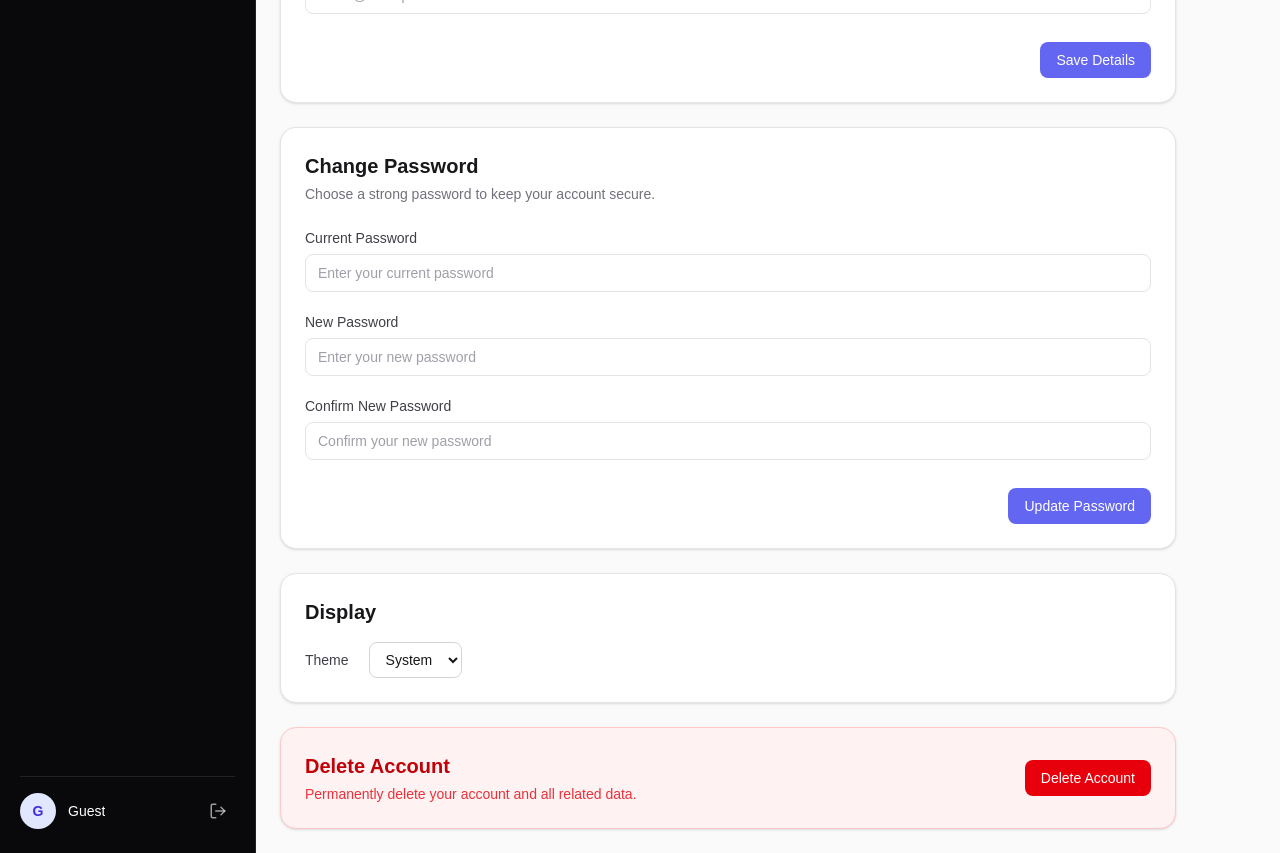
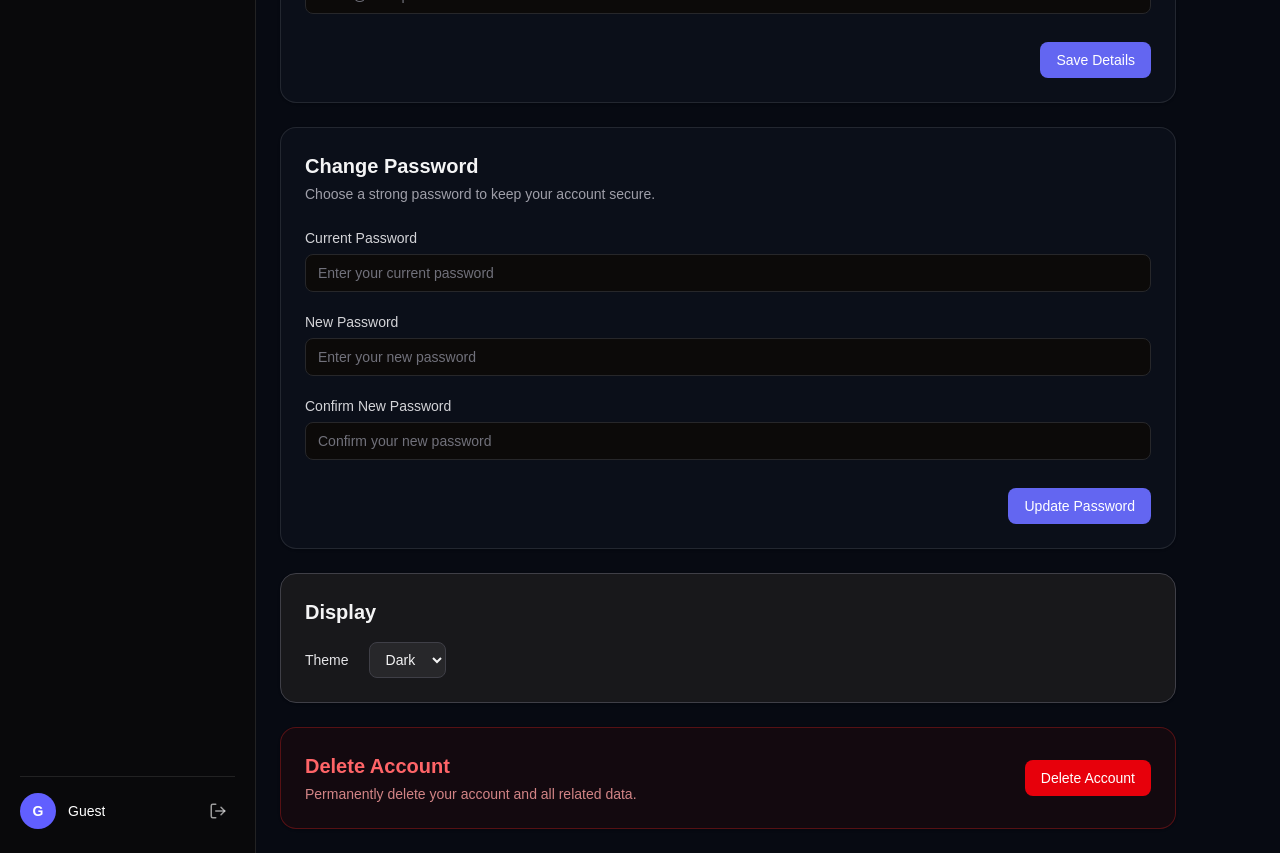
Before and after one commit to TomerP750/AppliBoard, a React (Vite) app in the folder frontend/: page /dashboard/settings in a window 1280 px wide. Shown: the part 340-1193 px from the top of the page. Built offline with nearby package versions, Linux system fonts and the light colour scheme.

Commit message:
themeContext created

```diff
--- a/frontend/src/features/dashboard/settings/components/DisplaySection.tsx
+++ b/frontend/src/features/dashboard/settings/components/DisplaySection.tsx
@@ -1,9 +1,8 @@
-
-
-import { useState } from "react"
+import { useTheme, type Theme } from "../../../../shared/context/ThemeContext";
 
 export function DisplaySection() {
-    const [theme, setTheme] = useState("system")
+
+    const { theme, setTheme } = useTheme();
 
     return (
         <section className="rounded-2xl border border-zinc-200 bg-white p-5 shadow-sm dark:border-zinc-700 dark:bg-zinc-900 sm:p-6">
@@ -17,12 +16,12 @@ export function DisplaySection() {
                     </span>
                     <select
                         value={theme}
-                        onChange={(event) => setTheme(event.target.value)}
+                        onChange={(event) => setTheme(event.target.value as Theme)}
                         className="rounded-lg border border-zinc-300 bg-white px-3 py-2 text-sm text-zinc-900 outline-none transition-colors focus:border-zinc-500 dark:border-zinc-700 dark:bg-zinc-800 dark:text-zinc-100"
                     >
                         <option value="light">Light</option>
                         <option value="dark">Dark</option>
-                        <option value="system">System</option>
+
                     </select>
                 </div>
             </div>
--- a/frontend/src/index.css
+++ b/frontend/src/index.css
@@ -1,4 +1,6 @@
 @import "tailwindcss";
+
+@custom-variant dark (&:where(.dark, .dark *));
 
 @theme {
   --color-brand-primary: #6366f1;
--- a/frontend/src/main.tsx
+++ b/frontend/src/main.tsx
@@ -3,11 +3,14 @@ import './index.css'
 import { Layout } from './layout/Layout.tsx'
 import { BrowserRouter } from 'react-router-dom'
 import { AuthProvider } from './features/authentication/contexts/AuthContext.tsx'
+import { ThemeProvider } from './shared/context/ThemeContext.tsx'
 
 createRoot(document.getElementById('root')!).render(
   <BrowserRouter>
-    <AuthProvider>
-      <Layout />
-    </AuthProvider>
+    <ThemeProvider>
+      <AuthProvider>
+        <Layout />
+      </AuthProvider>
+    </ThemeProvider>
   </BrowserRouter>,
 )
--- /dev/null
+++ b/frontend/src/shared/context/ThemeContext.tsx
@@ -0,0 +1,51 @@
+import { createContext, useContext, useEffect, useState, type ReactNode } from "react";
+
+export type Theme = "light" | "dark";
+
+type ThemeState = {
+    theme: Theme;
+};
+
+type ThemeContextValues = ThemeState & {
+    setTheme: (theme: Theme) => void;
+};
+
+const ThemeContext = createContext<ThemeContextValues | undefined>(undefined);
+
+interface ThemeProviderProps {
+    children: ReactNode;
+}
+
+const THEME_STORAGE_KEY = "theme";
+
+function getStoredTheme(): Theme {
+    const storedTheme = localStorage.getItem(THEME_STORAGE_KEY);
+    if (!storedTheme) return "dark";
+    return localStorage.getItem(THEME_STORAGE_KEY) === "dark" ? "dark" : "light";
+}
+
+export function ThemeProvider({ children }: ThemeProviderProps) {
+
+    const [theme, setTheme] = useState<Theme>(getStoredTheme);
+
+    useEffect(() => {
+        localStorage.setItem(THEME_STORAGE_KEY, theme);
+        document.documentElement.classList.toggle("dark", theme === "dark");
+    }, [theme]);
+
+    const ctx = { theme, setTheme };
+
+    return (
+        <ThemeContext.Provider value={ctx}>
+            {children}
+        </ThemeContext.Provider>
+    );
+}
+
+export function useTheme() {
+    const context = useContext(ThemeContext);
+    if (!context) {
+        throw new Error("useTheme must be used within a ThemeProvider");
+    }
+    return context;
+}
```
